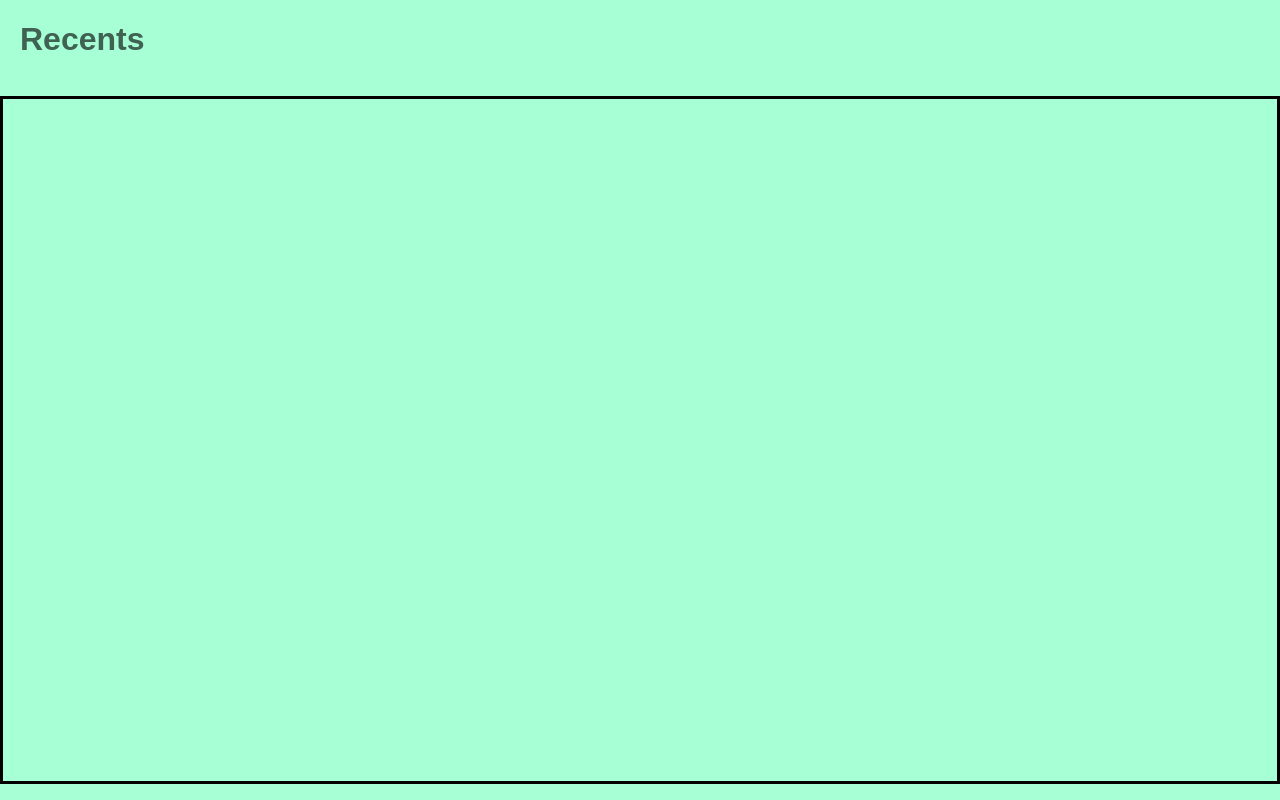
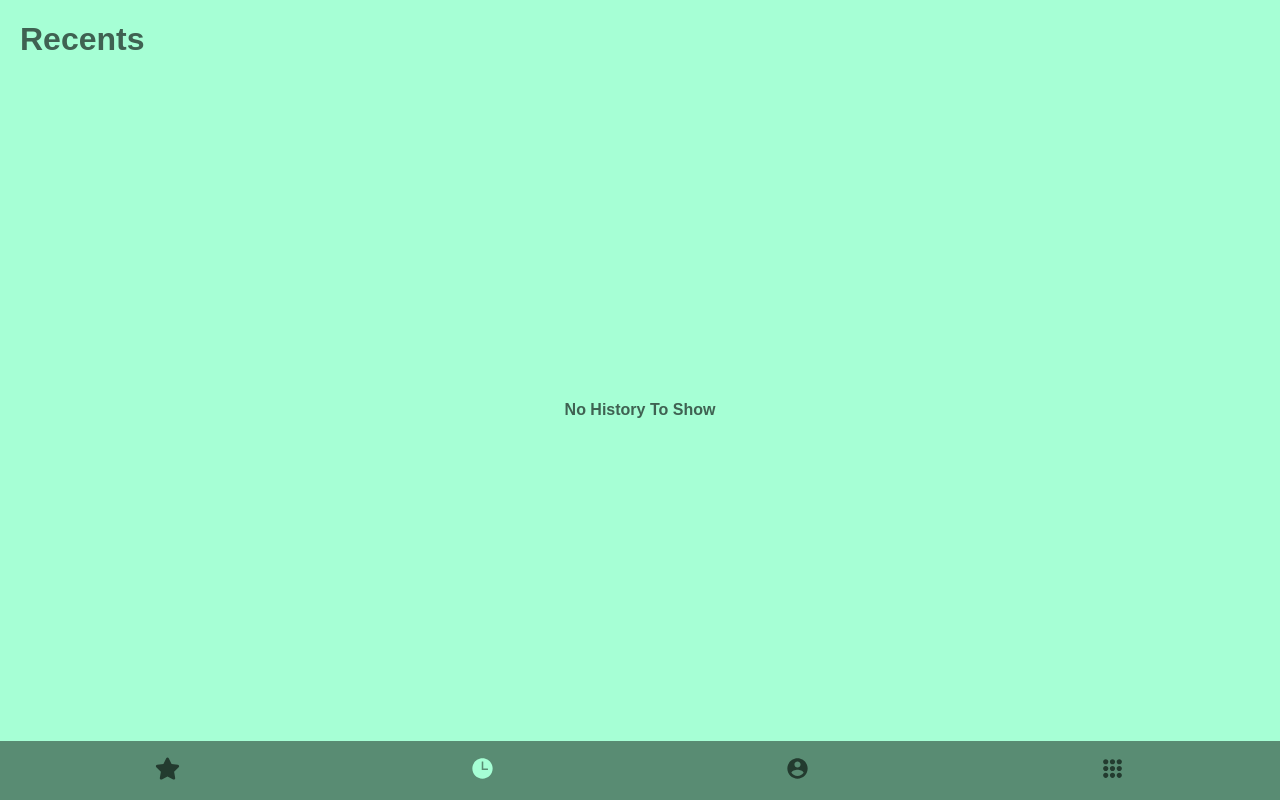
Before and after one commit to shariffDevMern/contactsAPP, a React (Create React App) app: page /recents in a window 1280 px wide. Built offline with nearby package versions, Linux system fonts and the light colour scheme.

Commit message:
recent feature updated

```diff
--- a/src/components/ContactItemDetails/index.js
+++ b/src/components/ContactItemDetails/index.js
@@ -285,13 +285,13 @@ const ContactItemDetails = () => {
 
                         modal
                         trigger={
-                          <div>
+                          <FeatureButton>
                           <FeatureButton onClick={handleCall} >
                             <FaPhoneFlip />
                             <br />
                             Call
                           </FeatureButton>
-                          </div>
+                          </FeatureButton>
                         }
                       >
                         {(close) => (
--- a/src/components/RecentContacts/index.js
+++ b/src/components/RecentContacts/index.js
@@ -2,11 +2,15 @@ import {v4 as uuidV4} from 'uuid'
 import Popup from 'reactjs-popup'
 import { BiSolidPhoneOutgoing } from "react-icons/bi";
 import { IoIosInformationCircle } from "react-icons/io";
+import { FaPlus } from "react-icons/fa6";
+import Cookies from 'js-cookie';
 import CallModal from '../CallModal'
 import { BgContainer,Header,MenuHeader } from "../../styledComponents"
-import { RecentContainer,RecentList,CallInfoContainer,InfoButton,CallItem,DateText,CallDate } from "./styledComponents"
+import { RecentContainer,RecentList,CallInfoContainer,InfoButton,CallItem,DateText,CallDate,NoHistoryView,NoHistoryText,AddUnknownContactBtn } from "./styledComponents"
 import ContactsContext from "../../ContactsContext"
 import ContactCard from "../ContactCard"
+import Footer from '../Footer'
+import { Link } from 'react-router-dom';
 
 const RecentContacts = () =>{
   function timeAgo(timestamp) {
@@ -46,7 +50,7 @@ const RecentContacts = () =>{
 
                 if (contact) {
                   // If found, return the contact object
-                  return {...contact,timestamp:timeAgo(call.timestamp)};
+                  return {...contact,timestamp:timeAgo(call.timestamp),isUnknown:false};
                 } else {
                   // If not found, create a new contact object
                   return {
@@ -57,8 +61,10 @@ const RecentContacts = () =>{
                     email: "",
                     isChecked: false,
                     isFavorite: false,
-                    timestamp:timeAgo(call.timestamp)
+                    timestamp:timeAgo(call.timestamp),
+                    isUnknown:true
                   };
+
                 }
               });
 
@@ -68,6 +74,17 @@ const RecentContacts = () =>{
             const updatedContacts = getContactsFromRecentCalls(contactsList, recentCalls);
             console.log(updatedContacts)
 
+            const renderNoHistoryView = () =>{
+              return (
+                <NoHistoryView>
+              <NoHistoryText>
+                No History To Show
+              </NoHistoryText>
+              </NoHistoryView>
+              )
+              }
+
+
             const handleCall = (currentNum) => {
               updateRecentCalls((prevCalls) => [
                 ...prevCalls,
@@ -75,19 +92,23 @@ const RecentContacts = () =>{
               ]);
             };
 
+            const onStoreNumberInCookies = (currentNum) => {
+              Cookies.set("phoneNo", currentNum, { expires: 1 });
+            };
+
             return(<BgContainer>
                 <RecentContainer>
                 <Header>
                 <MenuHeader>Recents</MenuHeader>
                 </Header>
-                <RecentList>
+                {updatedContacts.length===0?renderNoHistoryView():<RecentList>
                 {updatedContacts.map(eachCalls=>(
                   <CallItem>
                   <Popup
 
                   modal
                   trigger={
-                    <div>
+                    <div className='recent-call'>
                     <div onClick={()=>{
                       handleCall(eachCalls.phone)
                     }}>
@@ -105,9 +126,20 @@ const RecentContacts = () =>{
                   )}
                 </Popup>
                 <CallInfoContainer>
+                  {eachCalls.isUnknown?
+                  <Link to="/add-contact" className='link'>
+                  <AddUnknownContactBtn onClick={()=>{
+                    onStoreNumberInCookies(eachCalls.phone)
+                  }}>
+                    <FaPlus/>
+                  </AddUnknownContactBtn>
+                  </Link>:
+                  <Link className="link" to={`/contacts/${eachCalls.id}`}>
                   <InfoButton>
                   <IoIosInformationCircle/>
                   </InfoButton>
+                  </Link>}
+
                   <CallDate>
                     <BiSolidPhoneOutgoing/>
                     <DateText>
@@ -120,7 +152,9 @@ const RecentContacts = () =>{
     )}
 
 
-                </RecentList>
+                </RecentList>}
+
+                <Footer/>
                 </RecentContainer>
             </BgContainer>)
         }}
--- a/src/components/RecentContacts/styledComponents.js
+++ b/src/components/RecentContacts/styledComponents.js
@@ -10,18 +10,20 @@ export const RecentContainer = styled.div`
 export const RecentList = styled.ul`
   list-style-type:none;
   padding-left:10px;
-  border-style:solid;
+
   height:100%;
   overflow-y:auto;`
 
 export const CallInfoContainer =styled.div`
 display:flex;
 flex-direction:column;
-align-items:center;`
+align-items:center;
+width:120px;`
 
 export const InfoButton = styled.button`
 border-style:none;
 background-color:transparent;
+width:50px;
 svg{
 color:#3f6252;
 height:30px;
@@ -33,6 +35,10 @@ justify-content:space-between;
 align-items:center;
 padding-right:20px;
 
+.recent-call{
+width:100%;
+}
+
 `
 
 export const CallDate = styled.div`
@@ -40,6 +46,7 @@ display:flex;
 gap:10px;
 justify-content:center;
 align-items:center;
+
 svg{
 color:#3f6252;}`
 
@@ -47,3 +54,19 @@ export const DateText = styled.p`
 margin:0px;
 font-size:12px;
 color:#3f6252;`
+
+export const NoHistoryView = styled.div`
+  display: flex;
+  height: 100%;
+  flex-direction: column;
+  justify-content: center;
+  align-items: center;`
+
+  export const NoHistoryText = styled.p`
+  text-align: center;
+  color: #3f6252;
+  font-weight: bold;
+  `
+
+  export const AddUnknownContactBtn = styled(InfoButton)`
+    `
```
